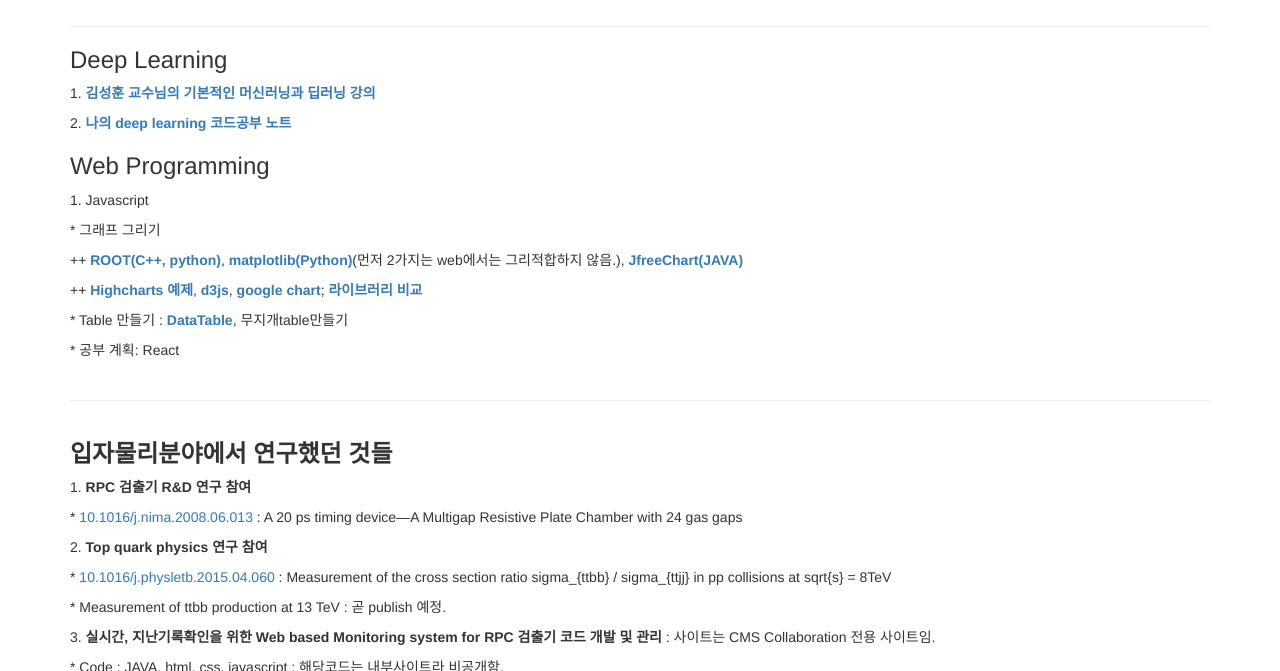
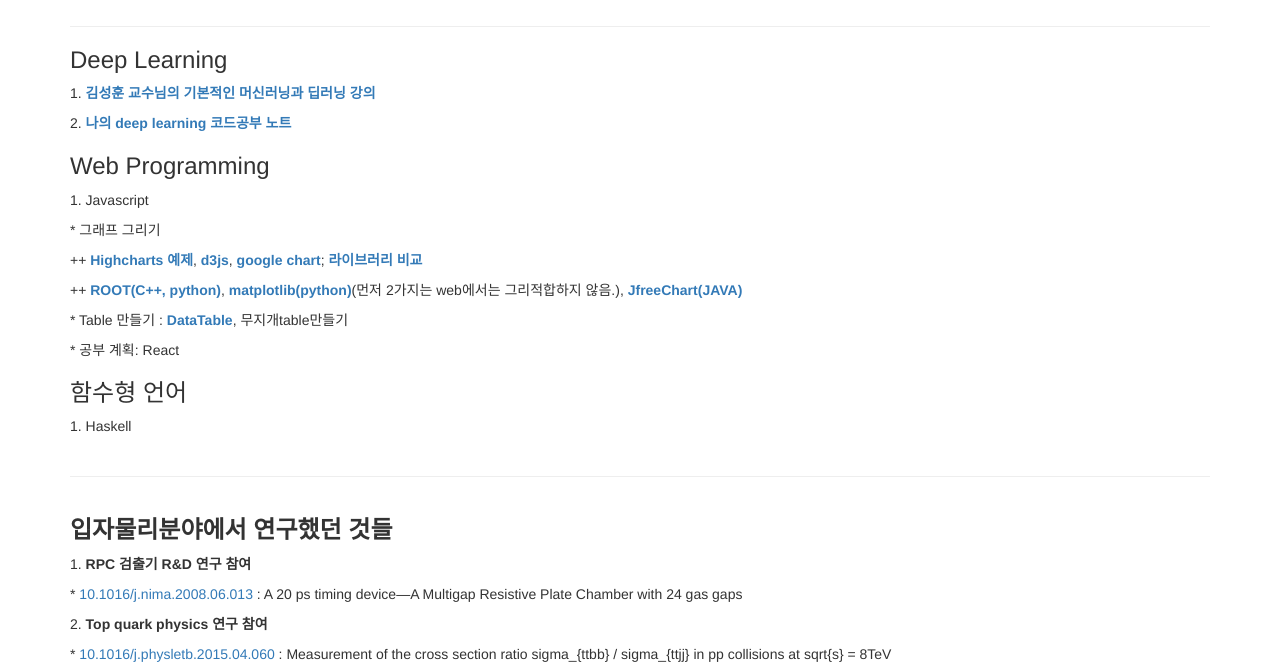
Before and after one commit to YoungKwonJo/YoungKwonJo.github.io, a plain HTML site: page index.html in a window 1280 px wide. Shown: the part 122-793 px from the top of the page. Drawn offline with Linux system fonts and the light colour scheme.

Commit message:
update it

```diff
--- a/index.html
+++ b/index.html
@@ -47,16 +47,20 @@
       <h3>Web Programming</h3>
       <p>1. Javascript
         <p>* 그래프 그리기
-          <p>++ <a href="https://root.cern.ch/" target="NewWindow"><strong>ROOT(C++, python)</strong></a>, <a href="http://matplotlib.org/" target="NewWindow"><strong>matplotlib(Python)</strong></a>(먼저 2가지는 web에서는 그리적합하지 않음.),
-             <a href="http://www.jfree.org/jfreechart/" target="NewWindow"><strong>JfreeChart(JAVA)</strong></a>
-          </p>
           <p>++ <a href="https://github.com/YoungKwonJo/web_example/blob/master/javascript/simple_JQuery_Highcharts.html" target="NewWindow"><strong>Highcharts 예제</strong></a>,
             <a href="https://d3js.org/" target="NewWindow"><strong>d3js</strong></a>,
             <a href="https://google-developers.appspot.com/chart" target="NewWindow"><strong>google chart</strong></a>;
             <a href="http://www.fusioncharts.com/javascript-charting-comparison/" target="NewWindow"><strong>라이브러리 비교</strong></a>
           </p>
+          <p>++ <a href="https://root.cern.ch/" target="NewWindow"><strong>ROOT(C++, python)</strong></a>,
+             <a href="http://matplotlib.org/" target="NewWindow"><strong>matplotlib(python)</strong></a>(먼저 2가지는 web에서는 그리적합하지 않음.),
+             <a href="http://www.jfree.org/jfreechart/" target="NewWindow"><strong>JfreeChart(JAVA)</strong></a>
+          </p>
         <p>* Table 만들기 : <a href="https://www.datatables.net/" target="NewWindow"><strong>DataTable</strong></a>, 무지개table만들기</p>
         <p>* 공부 계획: React
+      </p>
+      <h3>함수형 언어</h3>
+      <p>1. Haskell
       </p>
 
       <hr>
```
